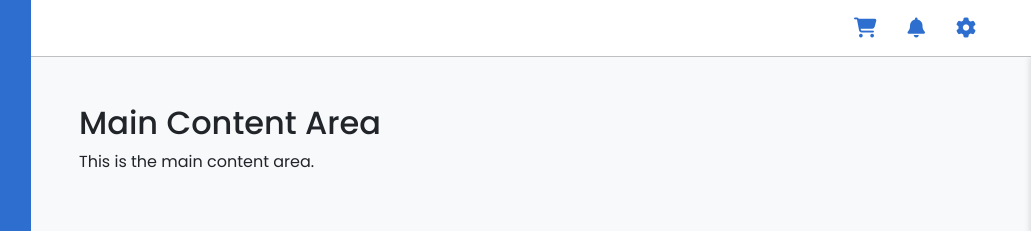
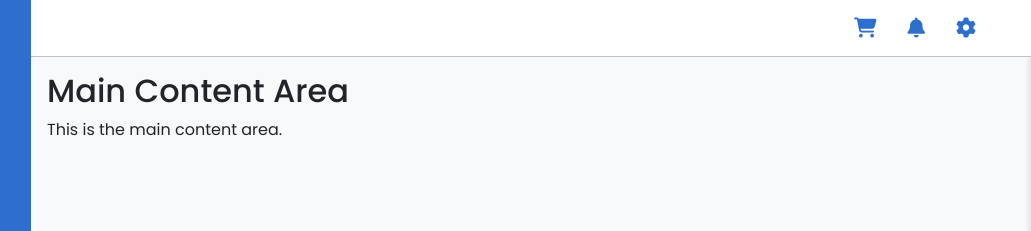
Before and after one commit to polfornillos/ShieldVenture-Frontend, a plain HTML site: page Base Template/index.html in a window 1280 px wide. Shown: the top 231 px of the page, 249-1280 px from the left. Drawn offline with nearby package versions, Linux system fonts and the light colour scheme.

Commit message:
Adjusted main content for all indexes

```diff
--- a/Base Template/index.html
+++ b/Base Template/index.html
@@ -90,7 +90,7 @@
       <!-- Nav bar ends here -->
 
       <!-- Main Content -->
-      <div class="container-fluid mt-5 px-5">
+      <div class="container-fluid p-3">
         <h2>Main Content Area</h2>
         <p>This is the main content area.</p>
       </div>
```
Also changed, not shown: Main/index.html (+1 -1 lines).
